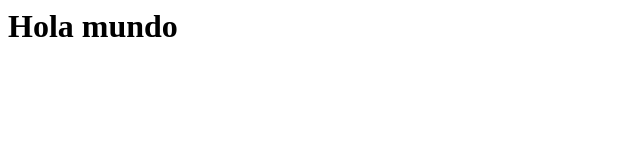
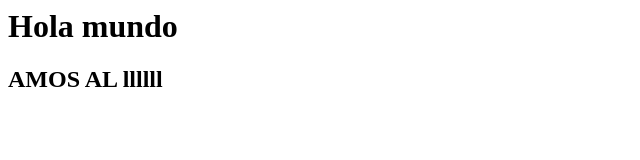
Before and after one commit to alechuy123/ejemplo-automatico, a plain HTML site: page index.html in a window 1280 px wide. Shown: the whole page, without its empty margins (0-640 px from the left). Drawn offline with Linux system fonts and the light colour scheme.

Commit message:
Add subtitle to index.html

```diff
--- a/index.html
+++ b/index.html
@@ -1 +1,2 @@
 <h1>Hola mundo</h1>
+<h2>AMOS AL llllll</h2>
```
